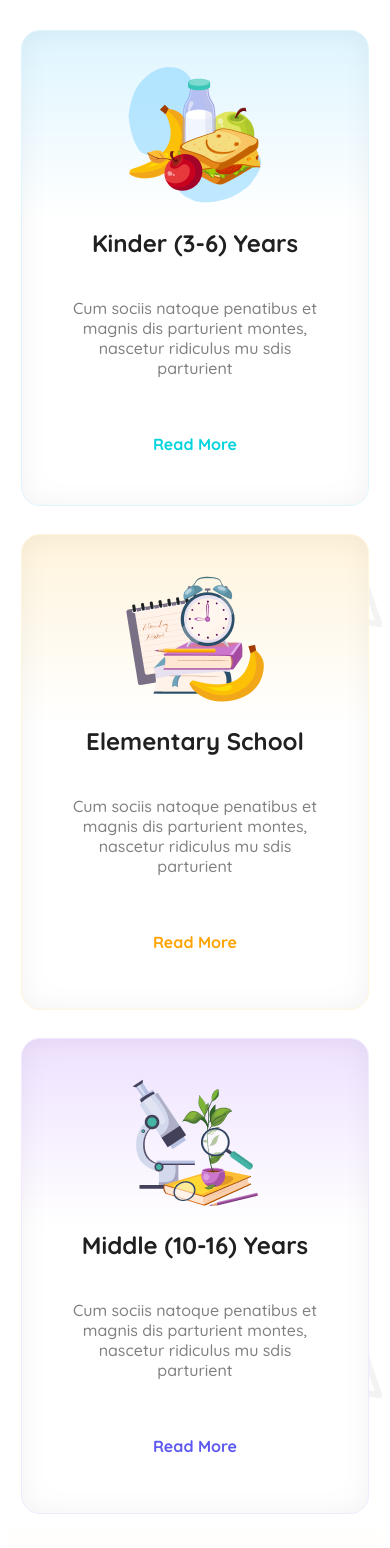
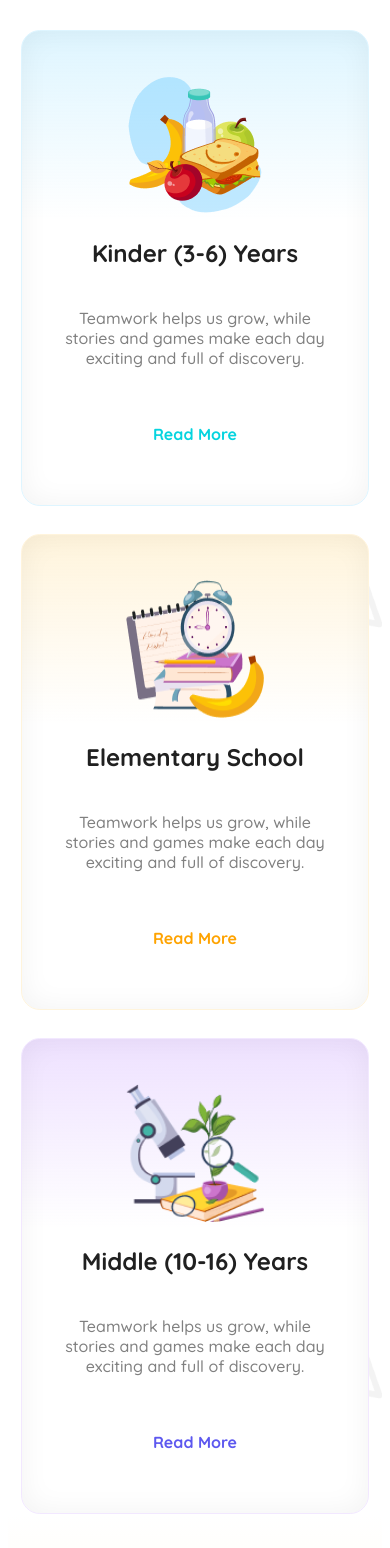
Before and after one commit to rahuldm/Kids-School, a plain HTML site: page index.html in a window 390 px wide. Shown: the part 1285-2833 px from the top of the page. Drawn offline with Linux system fonts and the light colour scheme.

Commit message:
responsive for mobile device (e.g iphone se)

```diff
--- a/index.html
+++ b/index.html
@@ -51,27 +51,24 @@
             <h1 class="curri-heading">Standard Curriculum</h1>
             <div class="card-container display-flex">
                 <div class="card-item1 display-flex">
-                    <img src="assets/kinder.png" alt="">
+                    <img class="curri-img" src="assets/kinder.png" alt="">
                     <h3 class="curri-title">Kinder (3-6) Years</h3>
-                    <p class="curri-subtitle">Cum sociis natoque penatibus et magnis
-                        dis parturient montes, nascetur ridiculus
-                        mu sdis parturient</p>
+                    <p class="curri-subtitle">Teamwork helps us grow, while stories and games make each day exciting
+                        and full of discovery.</p>
                     <p class="curri-readmore sattleblue">Read More</p>
                 </div>
                 <div class="card-item2 display-flex">
-                    <img src="assets/elementary.png" alt="">
+                    <img class="curri-img" src="assets/elementary.png" alt="">
                     <h3 class="curri-title">Elementary School</h3>
-                    <p class="curri-subtitle">Cum sociis natoque penatibus et magnis
-                        dis parturient montes, nascetur ridiculus
-                        mu sdis parturient</p>
+                    <p class="curri-subtitle"> Teamwork helps us grow, while stories and games make each day exciting
+                        and full of discovery.</p>
                     <p class="curri-readmore orange">Read More</p>
                 </div>
                 <div class="card-item3 display-flex">
-                    <img src="assets/middle.png" alt="">
+                    <img class="curri-img" src="assets/middle.png" alt="">
                     <h3 class="curri-title">Middle (10-16) Years</h3>
-                    <p class="curri-subtitle">Cum sociis natoque penatibus et magnis
-                        dis parturient montes, nascetur ridiculus
-                        mu sdis parturient</p>
+                    <p class="curri-subtitle">Teamwork helps us grow, while stories and games make each day exciting
+                        and full of discovery.</p>
                     <p class="curri-readmore blue">Read More</p>
                 </div>
             </div>
@@ -108,8 +105,8 @@
                     <div class="stories-card">
                         <img class="stories-img" src="assets/story-3.png" alt="">
                         <button class="stories-btn">November 19, 2019</button>
-                        <h3 class="stories-title">Summer math & literacy
-                            centres for kids</h3>
+                        <h3 class="stories-title">Conversation rhymes
+                            improve kids listening</h3>
                     </div>
                     <div class="stories-card">
                         <img class="stories-img" src="assets/story-4.png" alt="">
@@ -120,8 +117,8 @@
                     <div class="stories-card">
                         <img class="stories-img" src="assets/story-5.png" alt="">
                         <button class="stories-btn">September 19, 2019</button>
-                        <h3 class="stories-title ">Conversation rhymes
-                            improve kids listening</h3>
+                        <h3 class="stories-title ">Summer math & literacy
+                            centres for kids</h3>
                     </div>
                 </div>
             </div>
@@ -160,9 +157,9 @@
             <div>
                 <h4 class="white about-school">Keep In Touch</h4>
                 <img class="social-logo" src="assets/fb.png" alt="">
-                <img class="social-logo" src="assets/dribble.png" alt="">
-                <img class="social-logo" src="assets/twitter.png" alt="">
-                <img class="social-logo" src="assets/google+.png" alt="">
+                <img src="assets/dribble.png" alt="">
+                <img src="assets/twitter.png" alt="">
+                <img src="assets/google+.png" alt="">
             </div>
         </div>
     </footer>
--- a/styles/style.css
+++ b/styles/style.css
@@ -217,6 +217,11 @@ nav a {
     border-radius: 18.86px;
     box-shadow: inset 0px 0px 28.3px 0.94px rgba(0, 0, 0, 0.05);
     background: linear-gradient(180.00deg, rgb(238, 225, 255), rgba(255, 255, 255, 0) 40%), rgb(255, 255, 255);
+}
+
+.curri-img {
+    width: 138px;
+    height: 138px;
 }
 
 .curri-title {
@@ -536,11 +541,15 @@ nav a {
     }
 
     .footer-subtext,
-    .about-school,
-    .social-logo {
+    .about-school {
         margin-left: 10px;
         margin-right: 20px;
     }
 
+    .social-logo {
+        margin-left: 10px;
+    }
+
+
 
 }
```
